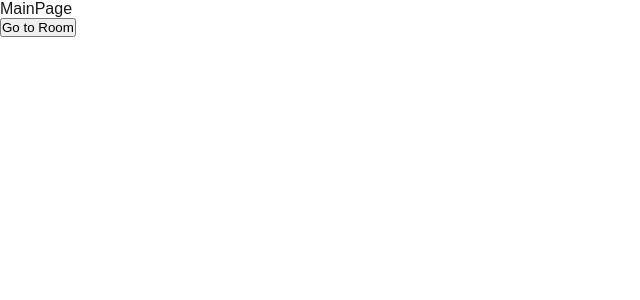
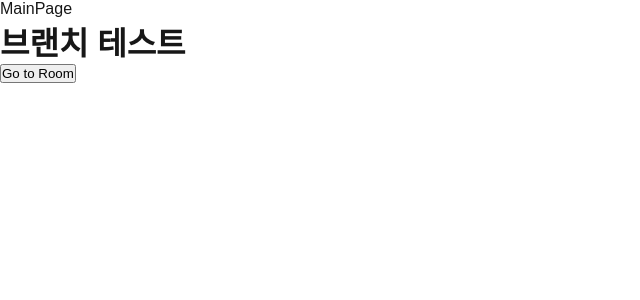
Before and after one commit to heeyoung6305/The-Grand-Haven, a Next.js app: page / in a window 1280 px wide. Shown: the top 300 px of the page, without its empty margins (0-640 px from the left). Built offline with nearby package versions, Linux system fonts and the light colour scheme.

Commit message:
브랜치 변경된 작업 테스트

```diff
--- a/src/features/main/MainPage.tsx
+++ b/src/features/main/MainPage.tsx
@@ -11,6 +11,7 @@ const MainPage = ({ router }: IMainPageProps) => {
   return (
     <>
       <div>MainPage</div>
+        <h1>브랜치 테스트</h1>
       <button onClick={handleRoomButtonClick}>Go to Room</button>
     </>
   );
```
